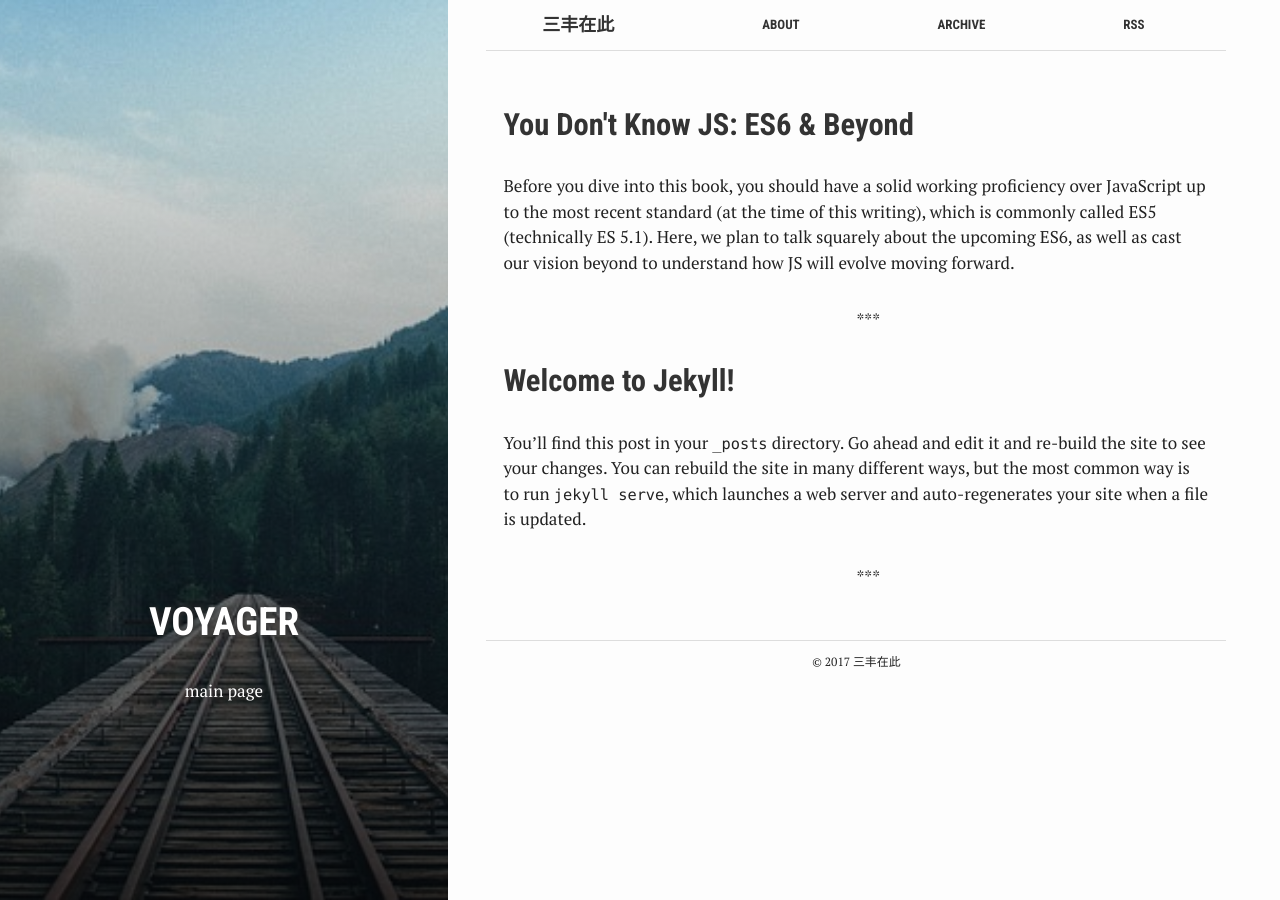
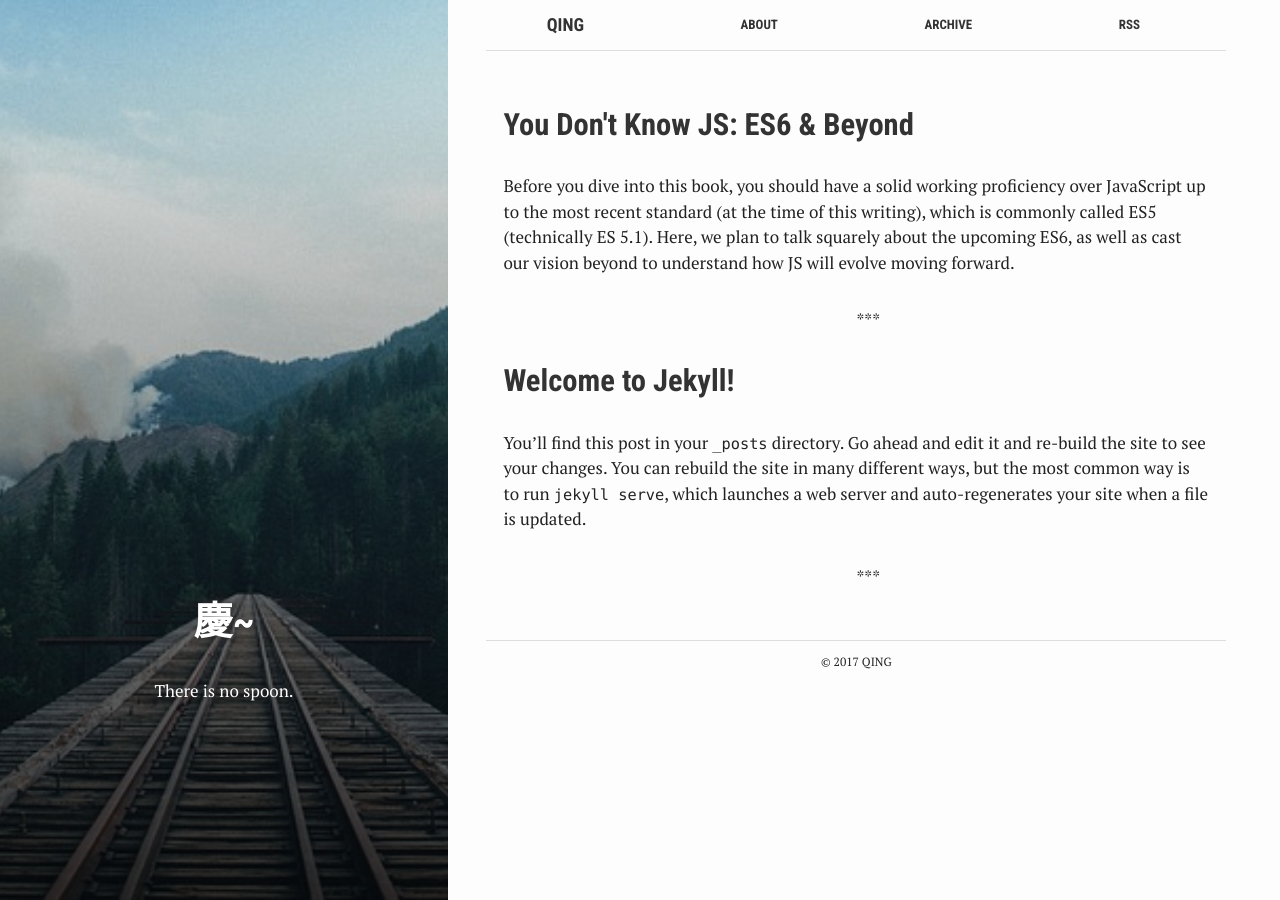
Before and after one commit to z514306470/z514306470.github.io, a Jekyll site: the page built from index.html, in a window 1280 px wide. Built offline with Jekyll 4.4.1, drawn with Linux system fonts in a browser that asks for light colours.

Commit message:
配置信息 续

```diff
--- a/_config.yml
+++ b/_config.yml
@@ -6,7 +6,7 @@
 # 'jekyll serve'. If you change this file, please restart the server process.
 
 # Site settings
-title: 三丰在此
+title: Qing
 email: zhangqingqing288@gmail.com
 description: 君子藏器于身，待时而动。
 baseurl: "" # the subpath of your site, e.g. /blog
--- a/index.html
+++ b/index.html
@@ -1,9 +1,9 @@
 ---
 bg: "rails.jpg"
 layout: default
-crawlertitle: "Jekyll blog"
-title: "Voyager"
-summary: "main page"
+crawlertitle: "三丰在此👾"
+title: "慶~"
+summary: "There is no spoon."
 ---
 
 {% for post in site.posts limit: 5 %}
```
